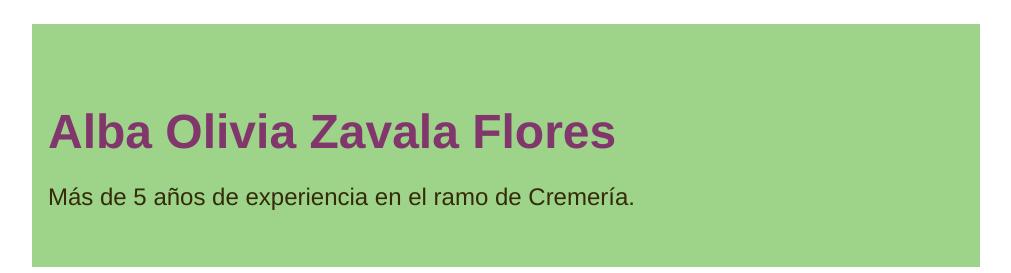
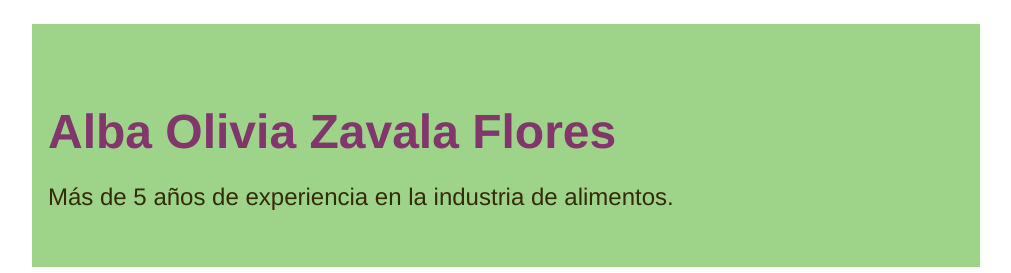
Before and after one commit to AlbaZav/CV-Alba-Zavala, a plain HTML site: page index.html in a window 1280 px wide. Shown: the top 273 px of the page, without its empty margins (134-1145 px from the left). Drawn offline with Linux system fonts and the light colour scheme.

Commit message:
Update experience

```diff
--- a/index.html
+++ b/index.html
@@ -10,7 +10,7 @@
 
 <header>
  <h1>Alba Olivia Zavala Flores</h1>
- <p>Más de 5 años de experiencia en el ramo de Cremería.</p>
+ <p>Más de 5 años de experiencia en la industria de alimentos.</p>
 </header>
 
 <main>
```
